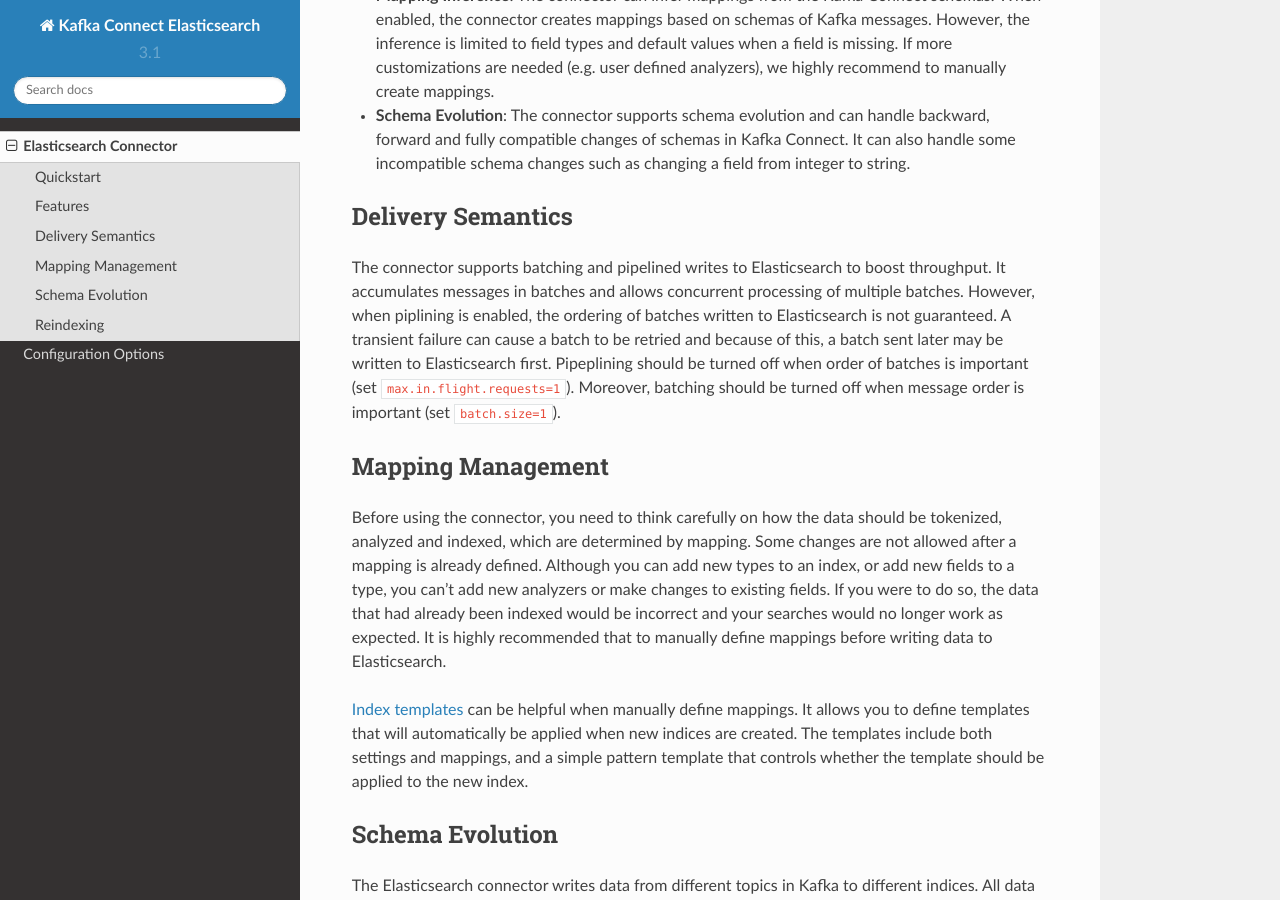
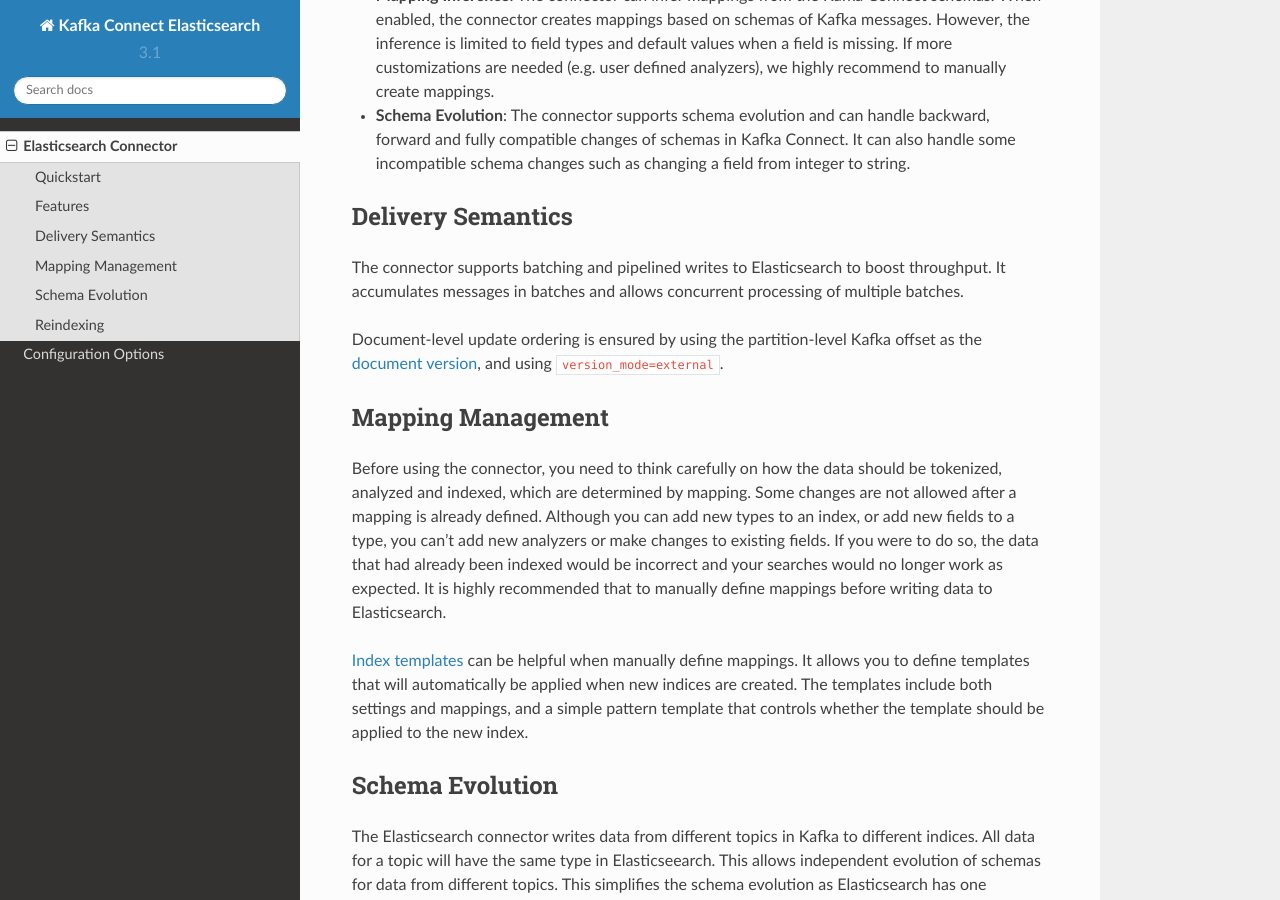
Before and after one commit to confluentinc/kafka-connect-elasticsearch, a Sphinx documentation site: the page built from docs/elasticsearch_connector.rst, in a window 1280 px wide and 900 px high, scrolled down 2212 px. Built offline with Sphinx 7.4.7 and the Read the Docs theme 2.0.0, drawn with Linux system fonts in a browser that asks for light colours.

Commit message:
Doc update following #30

```diff
--- a/docs/elasticsearch_connector.rst
+++ b/docs/elasticsearch_connector.rst
@@ -111,12 +111,11 @@
 Delivery Semantics
 ------------------
 The connector supports batching and pipelined writes to Elasticsearch to boost throughput. It
-accumulates messages in batches and allows concurrent processing of multiple batches. However,
-when piplining is enabled, the ordering of batches written to Elasticsearch is not guaranteed.
-A transient failure can cause a batch to be retried and because of this, a batch sent later may
-be written to Elasticsearch first. Pipeplining should be turned off when order of batches is
-important (set ``max.in.flight.requests=1``). Moreover, batching should be turned off when message
-order is important (set ``batch.size=1``).
+accumulates messages in batches and allows concurrent processing of multiple batches.
+
+Document-level update ordering is ensured by using the partition-level Kafka offset as the
+`document version <https://www.elastic.co/guide/en/elasticsearch/reference/current/docs-index_.html#index-versioning>`_,
+and using ``version_mode=external``.
 
 Mapping Management
 ------------------
```
Also changed, not shown: docs/configuration_options.rst (+5 -5 lines), 1 other file.
